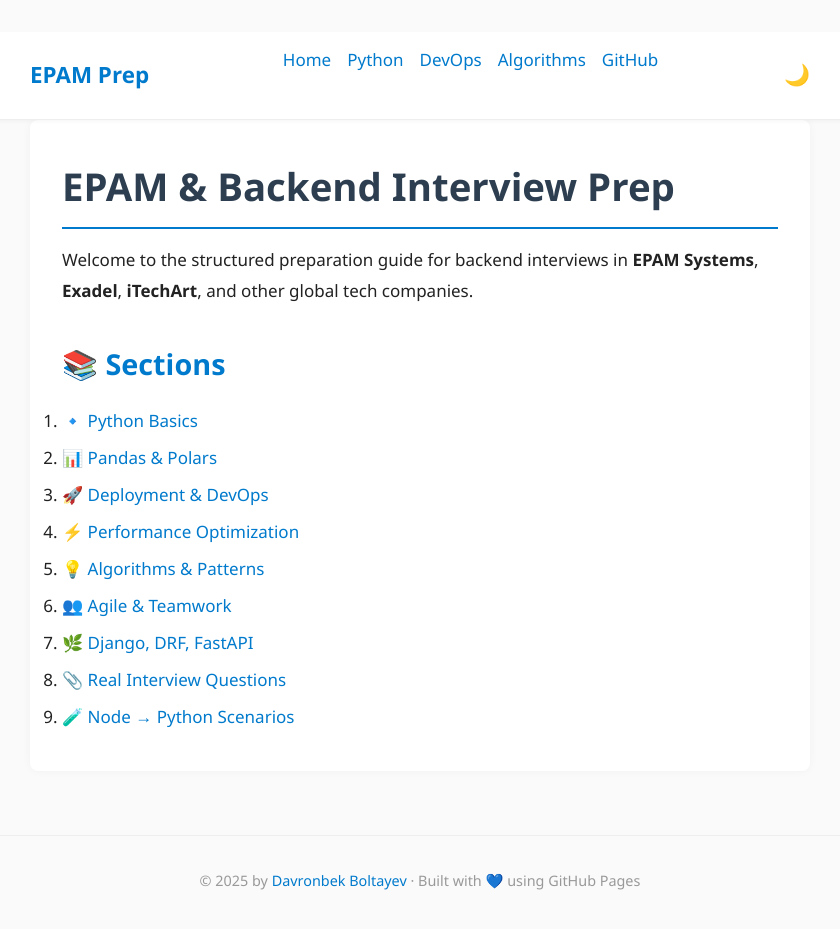
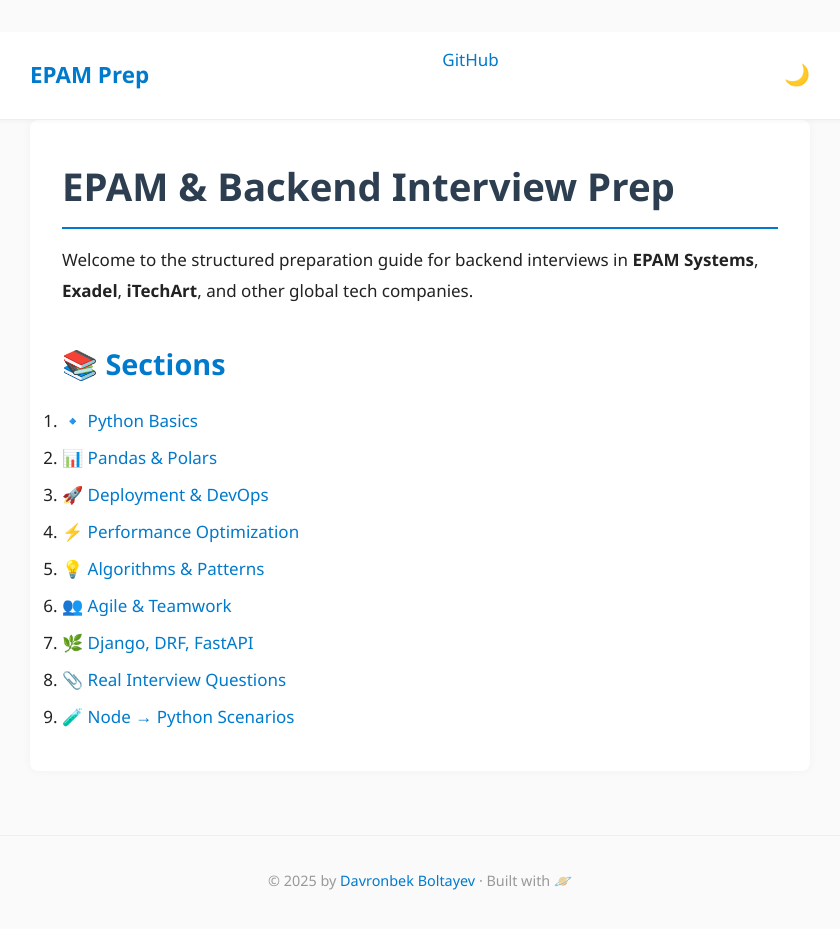
Before and after one commit to firdavsDev/epam-interview-prep, a Jekyll site: the page built from docs/index.md, in a window 1280 px wide and 974 px high. Shown: the top 929 px of the window, without its empty margins (220-1060 px from the left). Built offline with Jekyll 4.4.1, drawn with Linux system fonts in a browser that asks for light colours.

```diff
--- a/docs/_layouts/default.html
+++ b/docs/_layouts/default.html
@@ -16,12 +16,9 @@
             <a class="nav-logo" href="{{ '/' | relative_url }}">EPAM Prep</a>
             <button class="nav-toggle" aria-label="Toggle menu">&#9776;</button>
             <ul class="nav-links">
-                <li><a href="{{ '/index.html' | relative_url }}">Home</a></li>
-                <li><a href="{{ '/1_python_basics.md' | relative_url }}">Python</a></li>
-                <li><a href="{{ '/3_deployment_devops.md' | relative_url }}">DevOps</a></li>
-                <li><a href="{{ '/5_algorithms.md' | relative_url }}">Algorithms</a></li>
                 <li><a href="https://github.com/firdavsDev/epam-interview-prep" target="_blank">GitHub</a></li>
             </ul>
+
             <!-- 🌙 Dark mode switch -->
             <button class="dark-toggle" id="darkToggle" title="Toggle Dark Mode">🌙</button>
         </div>
@@ -35,29 +32,58 @@
     <!-- 🔻 FOOTER -->
     <footer class="footer">
         <p>© {{ site.time | date: '%Y' }} by <a href="https://linkedin.com/in/{{ site.linkedin }}" target="_blank">{{
-                site.author }}</a> · Built with 💙 using GitHub Pages</p>
+                site.author }}</a> · Built with 🪐</p>
     </footer>
 
-    <!-- ✅ JS for nav toggle and dark mode -->
+
+    <!-- ✅ Scroll to Top Button -->
+    <button id="scrollTopBtn" title="Back to Top">⬆️</button>
+
+    <!-- ✅ Scripts -->
     <script>
-        // Mobile navbar
+        // === Mobile Nav Toggle ===
         const toggle = document.querySelector('.nav-toggle');
         const links = document.querySelector('.nav-links');
-        toggle.addEventListener('click', () => {
-            links.classList.toggle('active');
+        toggle.addEventListener('click', () => links.classList.toggle('active'));
+
+        // === Dark Mode Toggle ===
+        const darkBtn = document.getElementById('darkToggle');
+        const isDark = () => document.body.classList.contains('dark');
+
+        const updateThemeIcon = () => {
+            darkBtn.textContent = isDark() ? '☀️' : '🌙';
+        };
+
+        darkBtn.addEventListener('click', () => {
+            document.body.classList.toggle('dark');
+            localStorage.setItem('theme', isDark() ? 'dark' : 'light');
+            updateThemeIcon();
         });
 
-        // Dark mode
-        const darkBtn = document.getElementById('darkToggle');
-        darkBtn.addEventListener('click', () => {
-            document.body.classList.toggle('dark');
-            localStorage.setItem('theme', document.body.classList.contains('dark') ? 'dark' : 'light');
-        });
-
-        // Auto-load saved theme
+        // On load
         if (localStorage.getItem('theme') === 'dark') {
             document.body.classList.add('dark');
         }
+        updateThemeIcon();
+
+        // === Scroll To Top ===
+        const scrollBtn = document.getElementById('scrollTopBtn');
+        window.addEventListener('scroll', () => {
+            scrollBtn.style.display = window.scrollY > 300 ? 'block' : 'none';
+        });
+        scrollBtn.addEventListener('click', () => window.scrollTo({ top: 0, behavior: 'smooth' }));
+
+        // === Progress Bar ===
+        const progressBar = document.createElement('div');
+        progressBar.className = 'progress-bar';
+        document.body.appendChild(progressBar);
+
+        window.addEventListener('scroll', () => {
+            const scroll = window.scrollY;
+            const height = document.documentElement.scrollHeight - window.innerHeight;
+            const progress = (scroll / height) * 100;
+            progressBar.style.width = progress + '%';
+        });
     </script>
 
 </body>
```
